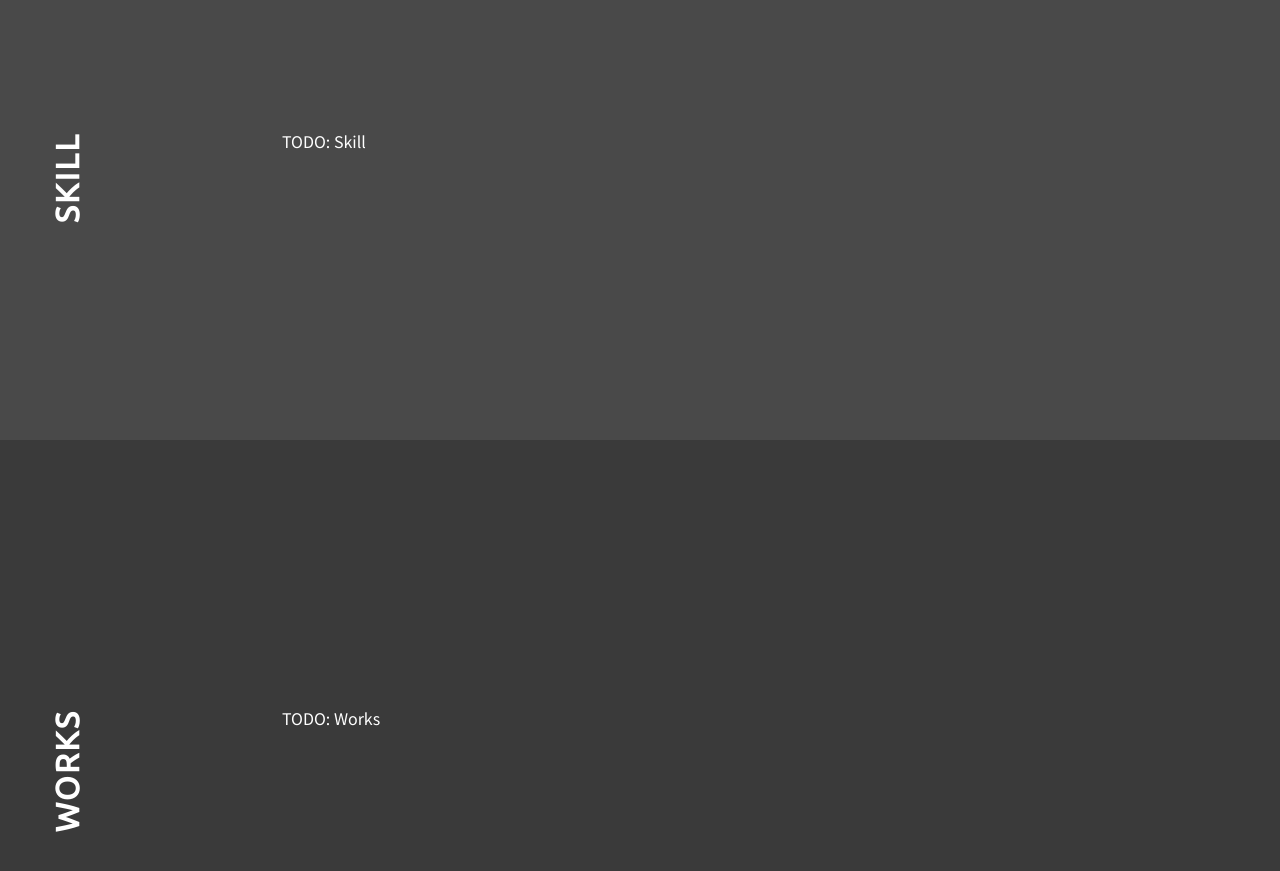
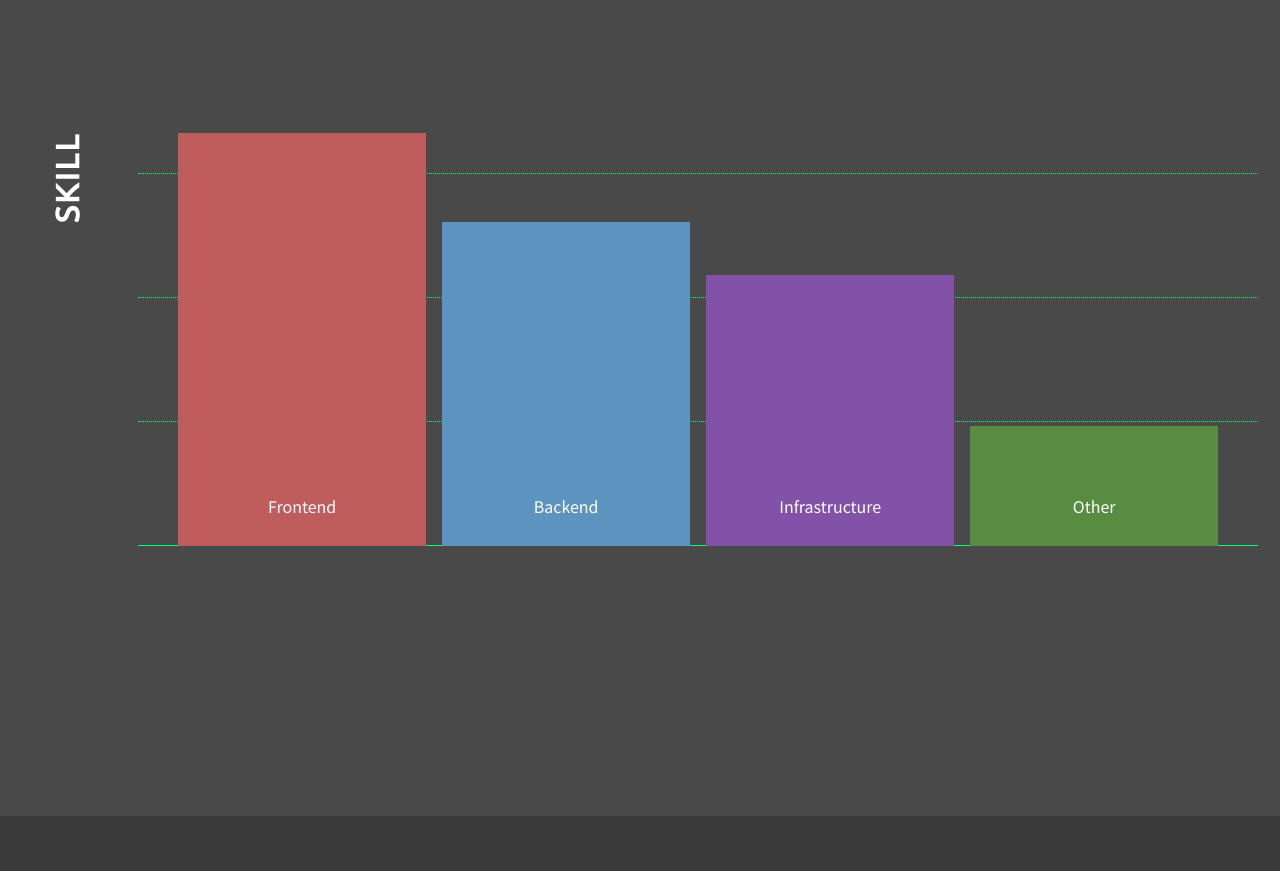
Before and after one commit to yu-ta-9/yuta9-page, a Next.js app: page /v2 in a window 1280 px wide. Shown: the part 2200-3071 px from the top of the page. Built offline with nearby package versions, Linux system fonts and the light colour scheme.

Commit message:
update skill section

```diff
--- a/src/components/pages/v2/sections/SkillSection/index.tsx
+++ b/src/components/pages/v2/sections/SkillSection/index.tsx
@@ -1,7 +1,55 @@
+import classNames from 'classnames';
+import { useState } from 'react';
+
 import type { FC } from 'react';
 
 import styles from './style.module.scss';
 
+type Stack = 'frontend' | 'backend' | 'infrastructure' | 'other';
+
+// TODO: 更新する
+const getDescription = (stack: Stack): string => {
+  switch (stack) {
+    case 'frontend':
+      return 'HTML / CSS / JavaScript / TypeScript / accessibility';
+    case 'backend':
+      return 'Java / Ruby / Ruby on Rails';
+    case 'infrastructure':
+      return 'AWS / Terraform';
+    case 'other':
+      return 'git / slack / sentry / rollbar';
+  }
+};
+
 export const SkillSection: FC = () => {
-  return <p className={styles['section-skill']}>TODO: Skill</p>;
+  const [hoverStack, setHoverStack] = useState<Stack>();
+
+  const handleMouseOver = (stack: Stack): void => {
+    setHoverStack(stack);
+  };
+
+  return (
+    <div className={styles['section-skill']}>
+      <div className={styles['graph']}>
+        <div className={classNames(styles['axis'], styles['-origin'])}></div>
+        <div className={classNames(styles['axis'], styles['-first'])}></div>
+        <div className={classNames(styles['axis'], styles['-second'])}></div>
+        <div className={classNames(styles['axis'], styles['-third'])}></div>
+        <div className={styles['frontend']} onMouseOver={(): void => handleMouseOver('frontend')}>
+          Frontend
+        </div>
+        <div className={styles['backend']} onMouseOver={(): void => handleMouseOver('backend')}>
+          Backend
+        </div>
+        <div className={styles['infrastructure']} onMouseOver={(): void => handleMouseOver('infrastructure')}>
+          Infrastructure
+        </div>
+        <div className={styles['other']} onMouseOver={(): void => handleMouseOver('other')}>
+          Other
+        </div>
+      </div>
+
+      {hoverStack !== undefined && <div className={styles['description']}>{getDescription(hoverStack)}</div>}
+    </div>
+  );
 };
--- a/src/components/pages/v2/sections/SkillSection/style.module.scss
+++ b/src/components/pages/v2/sections/SkillSection/style.module.scss
@@ -1,3 +1,84 @@
+@use '~/styles/variables.module.scss' as v;
+
+@mixin bar {
+  position: relative;
+  display: flex;
+  align-items: flex-end;
+  justify-content: center;
+  width: 325px;
+  padding-bottom: 32px;
+  cursor: pointer;
+}
+
 .section-skill {
-  display: block;
+  > .graph {
+    position: relative;
+    display: flex;
+    gap: 16px;
+    align-items: flex-end;
+    padding: 0 40px;
+  }
+
+  > .graph > .frontend {
+    @include bar;
+
+    height: 413px;
+    background-color: #bf5c5c;
+  }
+
+  > .graph > .backend {
+    @include bar;
+
+    height: 324px;
+    background-color: #5c94bf;
+  }
+
+  > .graph > .infrastructure {
+    @include bar;
+
+    height: 271px;
+    background-color: #8251a8;
+  }
+
+  > .graph > .other {
+    @include bar;
+
+    height: 120px;
+    background-color: #588c43;
+  }
+
+  > .graph > .axis {
+    position: absolute;
+    left: 0;
+    width: 100%;
+    height: 1px;
+    border-right: none;
+    border-bottom: none;
+    border-left: none;
+
+    &.-origin {
+      bottom: 0;
+      border-top: 1px solid v.$color-main-v2;
+    }
+
+    &.-first {
+      bottom: 30%;
+      border-top: 1px dotted v.$color-main-v2;
+    }
+
+    &.-second {
+      bottom: 60%;
+      border-top: 1px dotted v.$color-main-v2;
+    }
+
+    &.-third {
+      bottom: 90%;
+      border-top: 1px dotted v.$color-main-v2;
+    }
+  }
+
+  > .description {
+    margin-top: 16px;
+    font-size: 18px;
+  }
 }
```
